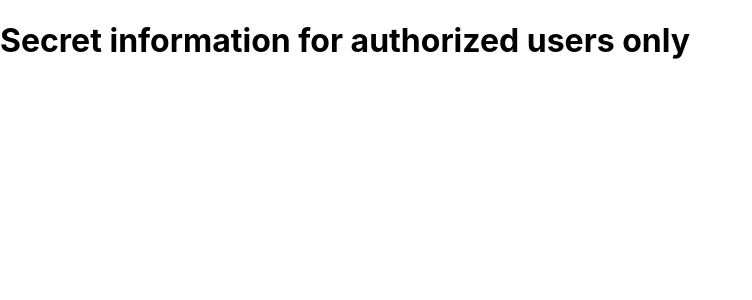
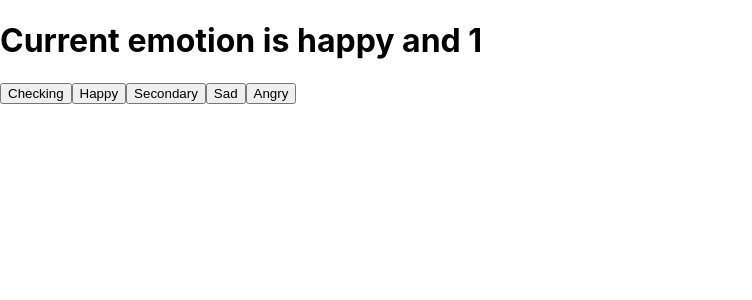
Before and after one commit to manoj27110696/ReactLearningApplication, a React (Create React App) app in the folder react-learn/: page / in a window 1280 px wide. Shown: the top 300 px of the page, without its empty margins (0-752 px from the left). Built offline with nearby package versions, Linux system fonts and the light colour scheme.

Commit message:
use Effect first look

```diff
--- a/react-learn/src/App.tsx
+++ b/react-learn/src/App.tsx
@@ -1,16 +1,32 @@
-import React from 'react';
+import React, {useState, useEffect} from 'react';
 import './App.css';
-import RegularComponent from './Components/RegularComponent';
-import SecretComponent from './Components/SecretComponent';
-
-const [,,wear]=["boots","gloves","hat","scarf"];
-console.log(wear);
 
 
-function App({authorized}:any) {
+
+
+
+function App() {
+  const [emotion,setEmotion]= useState("happy");
+  const[secondary,setSecondary]= useState("1")
+  useEffect(()=> {
+    console.log(`Its ${emotion} around here`);
+  },[emotion]);
+
+  useEffect(()=> {
+    console.log(`Secondary is ${secondary}`);
+  },[secondary]);
+
+
   return (
     <>
-      {authorized ? <SecretComponent /> : <RegularComponent />}
+    <h1>Current emotion is {emotion} and {secondary}</h1>
+    <button onClick={() => setEmotion("checking")}>
+      Checking
+    </button>
+    <button onClick={() => setEmotion("happy")}>  Happy</button>
+    <button onClick={() => setSecondary("2")}>Secondary</button>
+    <button onClick={() => setEmotion("sad")}>Sad</button>
+    <button onClick={() => setEmotion("angry")}>Angry</button>
     </>
   );
 }
--- a/react-learn/src/index.tsx
+++ b/react-learn/src/index.tsx
@@ -8,7 +8,7 @@
 
 ReactDOM.render(
   <React.StrictMode>
-    <App authorized ={true} />
+    <App />
   </React.StrictMode>,
 
 
```
